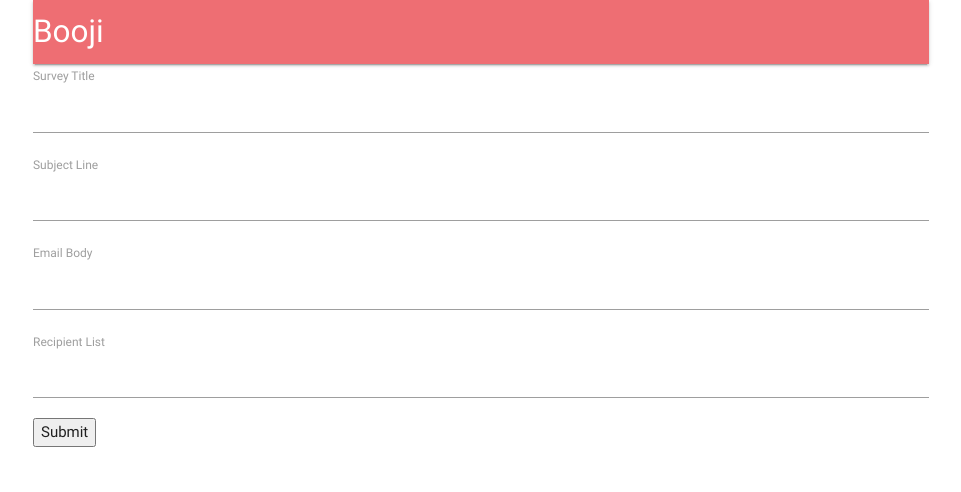
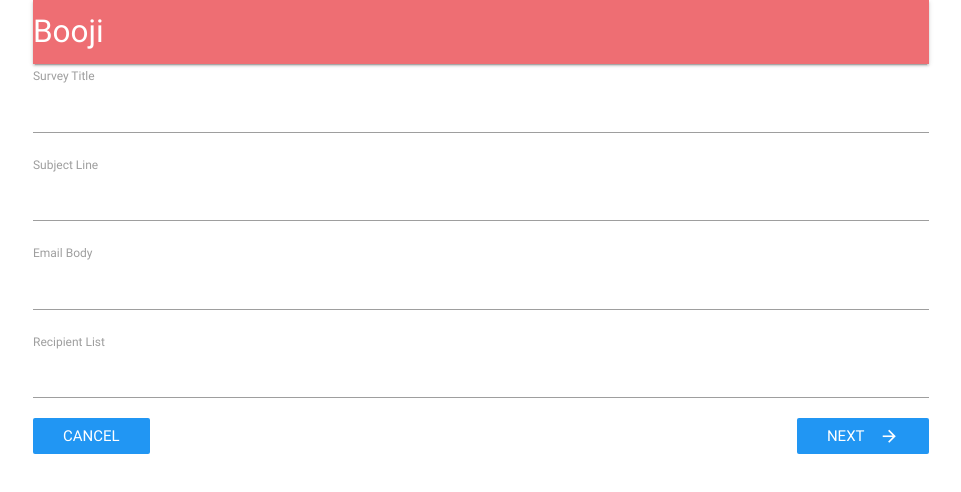
Before and after one commit to Jafsari/Feedback-Service-Project, a React (Create React App) app in the folder client/client/: page /surveys/new in a window 1280 px wide. Shown: the top 492 px of the page, without its empty margins (159-1120 px from the left). Built offline with nearby package versions, Linux system fonts and the light colour scheme; no server answers.

Commit message:
adding styling for buttons

```diff
--- a/client/client/src/components/surveys/surveyForm.js
+++ b/client/client/src/components/surveys/surveyForm.js
@@ -1,7 +1,7 @@
 import React, { Component } from 'react';
-import _ from 'lodash'
 import { reduxForm, Field } from 'redux-form'
 import SurveyField from './SurveyField'
+import { Link } from 'react-router-dom'
 
 const FIELDS = [
 {label: 'Survey Title', name:'Title'},
@@ -13,7 +13,7 @@
 class SurveyForm extends Component {
 
   renderFields() {
-    return _.map(FIELDS,({ label, name }) => { // iterating through the FIELDS array to render the inputs
+    return FIELDS.map(({ label, name }) => { // iterating through the FIELDS array to render the inputs
       return <Field key={name} component={SurveyField} type ="text" label={label} name ={name} />
     })
   }
@@ -22,7 +22,14 @@
 			<div>
       <form onSubmit={this.props.handleSubmit(values => console.log(values))}>
       {this.renderFields()}
-        <button type="submit"> Submit </button>
+      <Link  to="/surveys" className ="blue btn-flat left white-text">
+        Cancel
+      </Link>
+        <button
+        className ="blue btn-flat right white-text"
+        type="submit"> Next
+        <i className = "material-icons right">arrow_forward</i>
+        </button>
         </form>
        </div>
 			)
```
